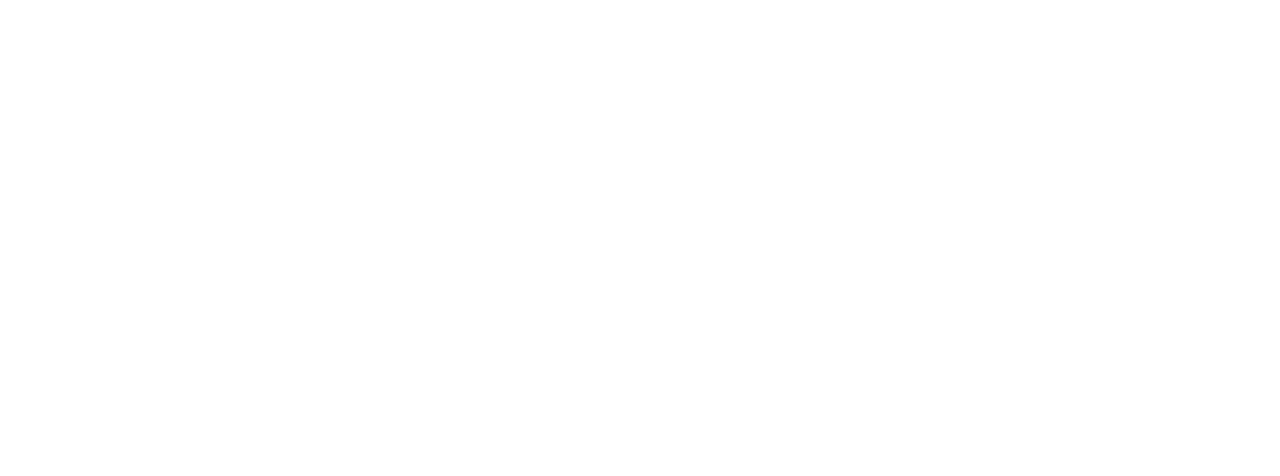
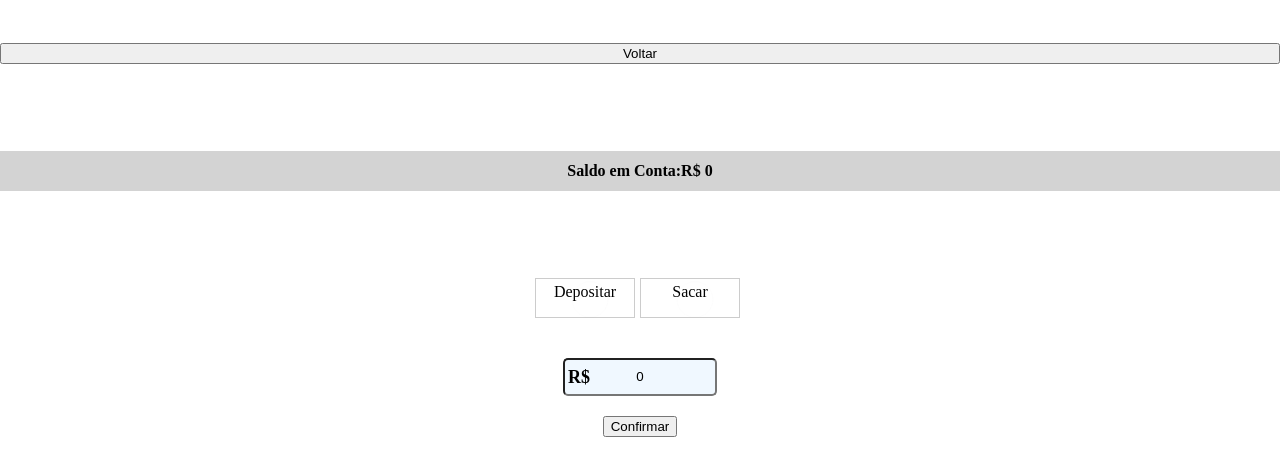
Before and after one commit to GuilhermeCGJ/app-de-investimentos, a React (Create React App) app: page /transactions in a window 1280 px wide. Shown: the top 476 px of the page. Built offline with nearby package versions, Linux system fonts and the light colour scheme.

Commit message:
adc: Transactions Page

```diff
--- /dev/null
+++ b/src/components/Balance.js
@@ -0,0 +1,17 @@
+import React from 'react'
+import { useContext } from 'react'
+import ExpContext from '../context/ExpContext'
+
+export default function Balance () {
+  const {
+    user,
+    } = useContext(ExpContext);
+
+  return (
+    <div id='balance'>
+      <h3>{`Saldo em Conta: `}</h3>
+      { ' ' }
+      <h2>{` R$ ${ user.money }`}</h2>
+    </div>
+  )
+}
--- /dev/null
+++ b/src/components/DepositAndWithdrawal.js
@@ -0,0 +1,158 @@
+import React from 'react'
+import { useState } from 'react';
+import { useContext } from 'react';
+import ExpContext from '../context/ExpContext';
+
+export default function DepositAndWithdrawal () {
+  const {
+    setUser,
+    user,
+  } = useContext(ExpContext);
+
+  const [choosed, setChoosed] = useState('');
+  const [typedValue, setTypedValue] = useState({
+    money: 0,
+    error: '',
+    hasError: false,
+    wasTouched: false,
+  });
+
+  const handleChange = (e) => {
+    const { value } = e.target;
+
+    setTypedValue ({
+      money: value,
+      error: '',
+      hasError: false,
+      wasTouched: true,
+    });
+  }
+
+  const handleChoose = (e) => {
+    const { id } = e.target;
+    console.log(id);
+    setChoosed(id);
+  };
+
+  const validateWithdraw = () => {
+    if ( parseFloat(typedValue.money) > parseFloat(user.money) ) {
+      setTypedValue ({
+        money: 0,
+        error: 'Você não tem saldo suficiente',
+        hasError: true,
+        wasTouched: true,
+      });
+      return false;
+    } else if ( parseFloat(typedValue.money) <= 0) {
+      setTypedValue ({
+        money: 0,
+        error: 'Valor inválido',
+        hasError: true,
+        wasTouched: true,
+      });
+      return false;
+    } else {
+      return true;
+    }
+  };
+
+  const validateDeposit = () => {
+    if ( parseFloat(typedValue.money) <= 0) {
+      setTypedValue ({
+        money: 0,
+        error: 'Valor inválido',
+        hasError: true,
+        wasTouched: true,
+      });
+      return false;
+    } else {
+      return true;
+    }
+  };
+
+  const handleConfirm = () => {
+    if (choosed === 'deposit') {
+      const deposit = parseFloat(user.money) + parseFloat(typedValue.money);
+      const approved = validateDeposit();
+      if ( approved ) {
+        setUser({
+          email: user.email,
+          lastAcess: user.lastAcess,
+          money: deposit,
+          stocks: user.stocks,
+        });
+        setTypedValue ({
+          money:0,
+          error: '',
+          hasError: false,
+          wasTouched: false,
+        });
+        setChoosed('');
+      }
+    } else if (choosed === 'withdrawal') {
+      const withdrawal = parseFloat(user.money) - parseFloat(typedValue.money);
+      const approved = validateWithdraw();
+      if ( approved ) {
+        setUser({
+          email: user.email,
+          lastAcess: user.lastAcess,
+          money: withdrawal,
+          stocks: user.stocks,
+        });
+        setTypedValue ({
+          money:0,
+          error: '',
+          hasError: false,
+          wasTouched: false,
+        });
+        setChoosed('');
+      }
+
+    }
+
+  }
+
+  return (
+    <div id='deposit-and-withdrawal'>
+      <div className="choose-transaction">
+        <div className="deposit">
+        <input
+          type="radio"
+          id="deposit"
+          name="transaction"
+          onClick={ handleChoose }
+        />
+        <label htmlFor="deposit">Depositar</label>
+        </div>
+        <div className="withdrawal">
+        <input
+          type="radio"
+          id="withdrawal"
+          name="transaction"
+          onClick={ handleChoose }
+        />
+        <label htmlFor="withdrawal">Sacar</label>
+        </div>
+      </div>
+      <fieldset className='money-wrapper'>
+        <input
+          type="number"
+          name="money"
+          value={typedValue.money}
+          onChange= { handleChange }
+        />
+        <label htmlFor="money" className='money-input'>
+          <p>R$ </p>
+        </label>
+      </fieldset>
+      {typedValue.hasError && <small>{typedValue.error}</small>}
+      <button
+        type='button'
+        className="confirm-button"
+        onClick={ handleConfirm }
+      >
+        Confirmar
+      </button>
+    </div>
+  )
+}
--- a/src/components/StocksMarket.js
+++ b/src/components/StocksMarket.js
@@ -7,9 +7,6 @@
   const {
     setMarketPopup,
     marketStock,
-    // setMarketStock,
-    // myStocks,
-    // setMyStocks,
     handleBuy,
     } = useContext(ExpContext);
 
--- a/src/context/ExpProvider.js
+++ b/src/context/ExpProvider.js
@@ -16,6 +16,7 @@
   const [user, setUser] = useState({
     email: '',
     lastAcess:'',
+    money: 0,
     stocks: [],
   })
 
--- a/src/pages/Home.js
+++ b/src/pages/Home.js
@@ -1,5 +1,6 @@
 import React from 'react'
 import { useEffect, useContext } from 'react';
+import { useNavigate } from 'react-router-dom';
 import AvailableStocksArea from '../components/AvailableStocksArea';
 import MyStocksArea from '../components/MyStocksArea';
 import StocksMarket from '../components/StocksMarket';
@@ -9,6 +10,7 @@
 
 export default function Home () {
 
+  const navigate = useNavigate ();
   const {
     getData,
     marketPopup,
@@ -21,7 +23,9 @@
     getData();
   }, []);
 
-
+  const handleClick = () => {
+    navigate("../transactions", { replace: true })
+  };
 
 
   return (
@@ -40,7 +44,10 @@
         <StocksHeader />
         <AvailableStocksArea />
       </div>
-      <button className='home-button'>
+      <button
+        className='home-button'
+        onClick= { handleClick }
+      >
         Depósito/Retirada
       </button>
     </div>
--- /dev/null
+++ b/src/pages/Transactions.css
@@ -0,0 +1,88 @@
+#transactions {
+  display: flex;
+  flex-direction: column;
+  height: 60vh;
+  justify-content: space-around;
+}
+
+#deposit-and-withdrawal {
+  display: flex;
+  flex-direction: column;
+  justify-content: center;
+  align-items: center;
+}
+
+#balance {
+  background-color: lightgray;
+  height: 5vh;
+  display: flex;
+  flex-direction: row;
+  justify-content: center;
+  align-items: center;
+  font-weight: bolder;
+}
+
+.choose-transaction {
+  height: 10vh;
+}
+
+.choose-transaction div {
+  float: left;
+  margin: 0 5px 0 0;
+  width: 100px;
+  height: 40px;
+  position: relative;
+}
+
+.choose-transaction label,
+.choose-transaction input {
+  display: block;
+  position: absolute;
+  top: 0;
+  left: 0;
+  right: 0;
+  bottom: 0;
+}
+
+.choose-transaction input[type="radio"] {
+  opacity: 0.01;
+  z-index: 100;
+}
+
+.deposit input[type="radio"]:checked+label,
+.Checked+label {
+  background: yellow;
+}
+
+.withdrawal input[type="radio"]:checked+label,
+.Checked+label {
+  background: greenyellow;
+}
+
+.choose-transaction label {
+  padding: 5px;
+  border: 1px solid #CCC;
+  cursor: pointer;
+  z-index: 90;
+}
+
+.choose-transaction label:hover {
+  background: #DDD;
+}
+
+.money-wrapper {
+  position: relative;
+}
+
+.money-wrapper input {
+  height: 10px;
+  width: 150px;
+}
+
+.money-wrapper label {
+  position: absolute;
+  font-size: large;
+  font-weight: bold;
+  top: 10px;
+  left: 5px;
+}
--- a/src/pages/Transactions.js
+++ b/src/pages/Transactions.js
@@ -1,9 +1,17 @@
 import React from 'react'
+import Balance from '../components/Balance'
+import DepositAndWithdrawal from '../components/DepositAndWithdrawal'
+import './Transactions.css'
 
 export default function Transactions () {
 
   return (
     <div id='transactions'>
+      <button>
+        Voltar
+      </button>
+      <Balance />
+      <DepositAndWithdrawal />
     </div>
   )
 }
```
